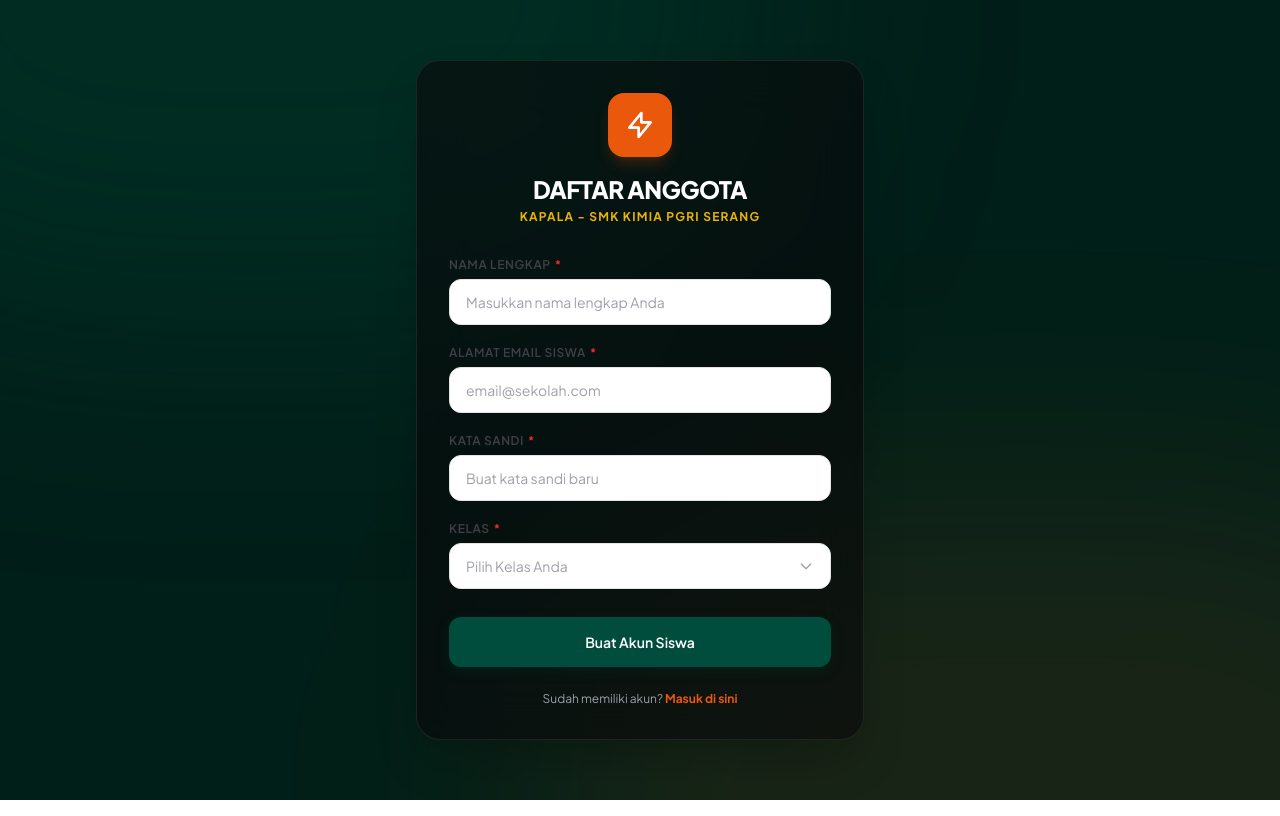
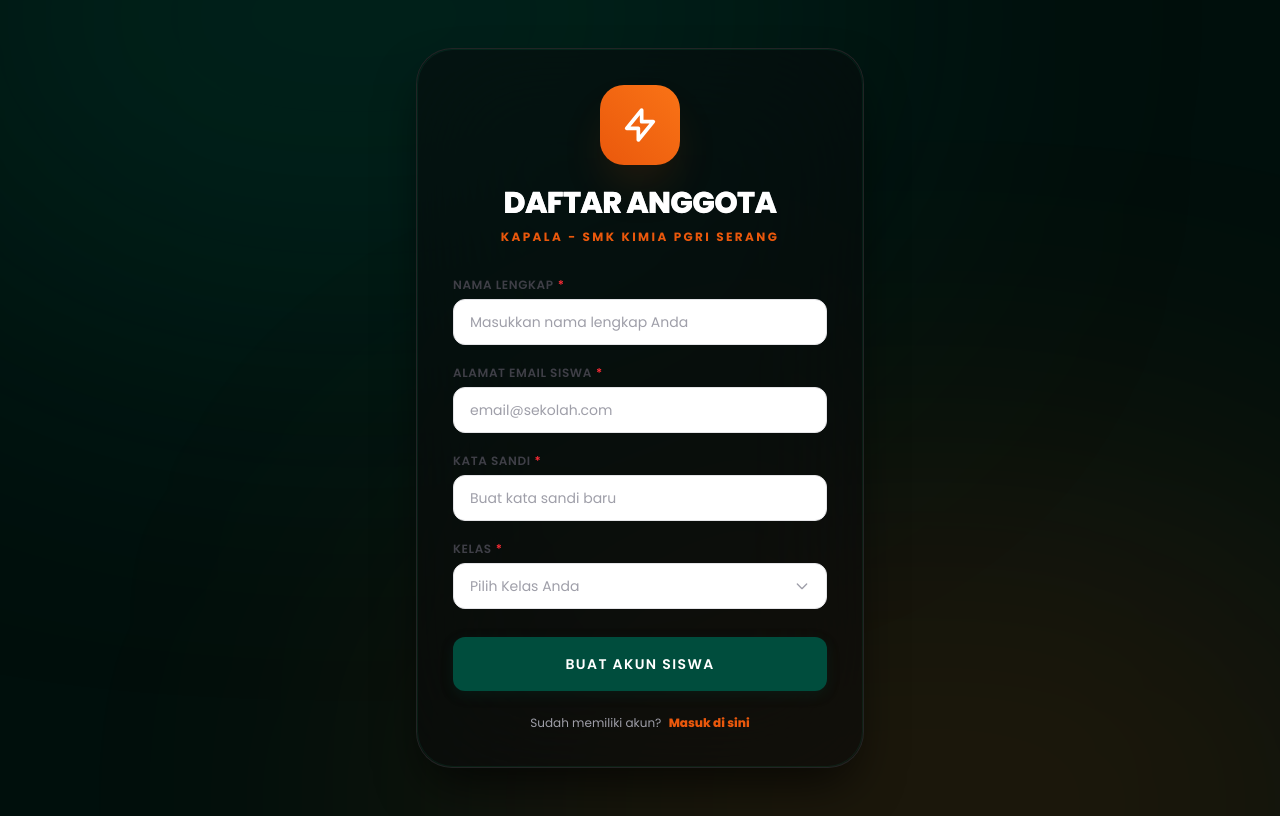
Before and after one commit to Dhaafin/apa-system, a Next.js app: page /register in a window 1280 px wide. Built offline with nearby package versions, Linux system fonts and the light colour scheme.

Commit message:
style: replace font with Poppins globally and redesign luxury screen aesthetics with animated floating background orbs

```diff
--- a/src/app/globals.css
+++ b/src/app/globals.css
@@ -8,7 +8,7 @@
 @theme inline {
   --color-background: var(--background);
   --color-foreground: var(--foreground);
-  --font-sans: var(--font-plus-jakarta-sans);
+  --font-sans: var(--font-poppins);
   --font-mono: var(--font-geist-mono);
 }
 
@@ -22,7 +22,7 @@
 body {
   background: var(--background);
   color: var(--foreground);
-  font-family: var(--font-plus-jakarta-sans), sans-serif;
+  font-family: var(--font-poppins), sans-serif;
 }
 
 /* Custom sleek scrollbars globally */
--- a/src/app/layout.js
+++ b/src/app/layout.js
@@ -1,9 +1,10 @@
-import { Plus_Jakarta_Sans, Geist_Mono } from "next/font/google";
+import { Poppins, Geist_Mono } from "next/font/google";
 import "./globals.css";
 
-const plusJakartaSans = Plus_Jakarta_Sans({
-  variable: "--font-plus-jakarta-sans",
+const poppins = Poppins({
+  variable: "--font-poppins",
   subsets: ["latin"],
+  weight: ["300", "400", "500", "600", "700", "800", "900"],
 });
 
 const geistMono = Geist_Mono({
@@ -20,7 +21,7 @@ export default function RootLayout({ children }) {
   return (
     <html
       lang="id"
-      className={`${plusJakartaSans.variable} ${geistMono.variable} h-full antialiased`}
+      className={`${poppins.variable} ${geistMono.variable} h-full antialiased`}
     >
       <body className="min-h-full flex flex-col">{children}</body>
     </html>
--- a/src/app/login/page.jsx
+++ b/src/app/login/page.jsx
@@ -5,6 +5,7 @@ import { useRouter } from "next/navigation";
 import Link from "next/link";
 import Input from "@/components/atoms/Input";
 import Button from "@/components/atoms/Button";
+import { motion } from "framer-motion";
 
 export default function LoginPage() {
   const router = useRouter();
@@ -40,19 +41,55 @@ export default function LoginPage() {
   };
 
   return (
-    <div className="min-h-screen flex items-center justify-center bg-[#001f18] px-4 relative overflow-hidden">
-      {/* Background Gradient Orbs */}
+    <div className="min-h-screen flex items-center justify-center bg-[#000f0c] px-4 relative overflow-hidden font-sans">
+      {/* Animated Glowing Orbs for Luxury Look */}
       <div className="absolute inset-0 overflow-hidden pointer-events-none">
-        <div className="absolute -top-[40%] -left-[20%] w-[80%] h-[80%] rounded-full bg-[#004d3d]/30 blur-[120px]" />
-        <div className="absolute -bottom-[40%] -right-[20%] w-[80%] h-[80%] rounded-full bg-[#ea580c]/10 blur-[120px]" />
+        <motion.div
+          animate={{
+            scale: [1, 1.15, 1],
+            x: [0, 40, 0],
+            y: [0, -30, 0],
+          }}
+          transition={{
+            repeat: Infinity,
+            duration: 15,
+            ease: "easeInOut",
+          }}
+          className="absolute -top-[30%] -left-[10%] w-[70%] h-[70%] rounded-full bg-[#004d3d]/30 blur-[130px]"
+        />
+        <motion.div
+          animate={{
+            scale: [1, 1.2, 1],
+            x: [0, -50, 0],
+            y: [0, 40, 0],
+          }}
+          transition={{
+            repeat: Infinity,
+            duration: 18,
+            ease: "easeInOut",
+          }}
+          className="absolute -bottom-[30%] -right-[10%] w-[70%] h-[70%] rounded-full bg-[#ea580c]/12 blur-[130px]"
+        />
       </div>
 
-      <div className="w-full max-w-md bg-zinc-950/60 backdrop-blur-xl border border-zinc-800/80 p-8 rounded-3xl shadow-2xl relative z-10">
+      {/* Main Glassmorphism Card */}
+      <motion.div
+        initial={{ opacity: 0, y: 30, scale: 0.95 }}
+        animate={{ opacity: 1, y: 0, scale: 1 }}
+        exit={{ opacity: 0, y: -30, scale: 0.95 }}
+        transition={{ type: "spring", stiffness: 260, damping: 25 }}
+        className="w-full max-w-md bg-zinc-950/50 backdrop-blur-3xl border border-zinc-800/85 p-9 rounded-[36px] shadow-[0_25px_50px_-12px_rgba(0,0,0,0.7)] relative z-10"
+      >
+        {/* Glow border ring */}
+        <div className="absolute inset-0 rounded-[36px] border border-emerald-500/10 pointer-events-none" />
+
         <div className="text-center mb-8">
-          <div className="w-16 h-16 bg-[#ea580c] rounded-2xl flex items-center justify-center mx-auto mb-4 shadow-lg shadow-[#ea580c]/20">
-            {/* SVG Tree Icon replacing emoji */}
+          <motion.div
+            whileHover={{ scale: 1.08, rotate: 6 }}
+            className="w-20 h-20 bg-gradient-to-tr from-[#ea580c] to-[#f97316] rounded-3xl flex items-center justify-center mx-auto mb-5 shadow-2xl shadow-[#ea580c]/20"
+          >
             <svg
-              className="w-8 h-8 text-white"
+              className="w-10 h-10 text-white"
               fill="none"
               stroke="currentColor"
               viewBox="0 0 24 24"
@@ -61,24 +98,31 @@ export default function LoginPage() {
               <path
                 strokeLinecap="round"
                 strokeLinejoin="round"
-                strokeWidth={2}
+                strokeWidth={2.2}
                 d="M12 2L2 22h20L12 2zM12 5l6.5 13H5.5L12 5zm0 8v5"
               />
             </svg>
-          </div>
-          <h1 className="text-2xl font-black tracking-tight text-white uppercase">SIPA ADVENTURE</h1>
-          <p className="text-xs font-bold text-[#eab308] mt-1 tracking-widest uppercase">
+          </motion.div>
+
+          <h1 className="text-3xl font-extrabold tracking-tight text-white uppercase bg-gradient-to-r from-white via-zinc-300 to-zinc-500 bg-clip-text text-transparent">
+            SIPA ADVENTURE
+          </h1>
+          <p className="text-xs font-bold text-[#ea580c] mt-2 tracking-[0.2em] uppercase">
             KAPALA - SMK KIMIA PGRI SERANG
           </p>
         </div>
 
         {error && (
-          <div className="mb-6 p-4 rounded-xl bg-red-950/50 border border-red-800 text-red-200 text-sm">
+          <motion.div
+            initial={{ opacity: 0, scale: 0.95 }}
+            animate={{ opacity: 1, scale: 1 }}
+            className="mb-6 p-4 rounded-2xl bg-red-950/30 border border-red-800/60 text-red-200 text-sm font-medium"
+          >
             {error}
-          </div>
+          </motion.div>
         )}
 
-        <form onSubmit={handleSubmit} className="flex flex-col gap-5">
+        <form onSubmit={handleSubmit} className="flex flex-col gap-6">
           <Input
             label="Alamat Email"
             type="email"
@@ -100,26 +144,26 @@ export default function LoginPage() {
           <Button
             type="submit"
             variant="primary"
-            className="w-full py-3.5 mt-2 bg-[#004d3d] hover:bg-[#0b5c46] cursor-pointer transition-all duration-200"
+            className="w-full py-4 mt-2 bg-[#004d3d] hover:bg-[#0b5c46] cursor-pointer text-sm font-extrabold uppercase tracking-widest rounded-2xl transition-all duration-300"
             disabled={loading}
           >
-            {loading ? "Masuk..." : "Masuk ke Akun"}
+            {loading ? "Memproses..." : "Masuk ke Akun"}
           </Button>
         </form>
 
         <div className="mt-8 text-center border-t border-zinc-800/80 pt-6">
           <p className="text-xs text-zinc-400">
             Belum terdaftar sebagai anggota?{" "}
-            <Link href="/register" className="text-[#ea580c] font-bold hover:underline ml-1">
-              Daftar Siswa Baru
+            <Link href="/register" className="text-[#ea580c] font-extrabold hover:text-[#f97316] transition-colors ml-1">
+              Daftar Baru
             </Link>
           </p>
         </div>
 
-        <p className="text-center text-[10px] text-zinc-500 font-medium tracking-wide uppercase mt-6">
+        <p className="text-center text-[10px] text-zinc-600 font-extrabold tracking-widest uppercase mt-6">
           Lestari Alamku, Jaya Sekolahku!
         </p>
-      </div>
+      </motion.div>
     </div>
   );
 }
--- a/src/app/register/page.jsx
+++ b/src/app/register/page.jsx
@@ -5,6 +5,7 @@ import Link from "next/link";
 import Input from "@/components/atoms/Input";
 import Button from "@/components/atoms/Button";
 import CustomDropdown from "@/components/atoms/CustomDropdown";
+import { motion } from "framer-motion";
 
 const KELAS_OPTIONS = [
   "X KIMIA 1",
@@ -59,21 +60,58 @@ export default function RegisterPage() {
   };
 
   return (
-    <div className="min-h-screen flex items-center justify-center bg-[#001f18] px-4 py-12 relative overflow-hidden">
-      {/* Background Gradient Orbs */}
+    <div className="min-h-screen flex items-center justify-center bg-[#000f0c] px-4 py-12 relative overflow-hidden font-sans">
+      {/* Animated Glowing Orbs for Luxury Look */}
       <div className="absolute inset-0 overflow-hidden pointer-events-none">
-        <div className="absolute -top-[40%] -left-[20%] w-[80%] h-[80%] rounded-full bg-[#004d3d]/30 blur-[120px]" />
-        <div className="absolute -bottom-[40%] -right-[20%] w-[80%] h-[80%] rounded-full bg-[#ea580c]/10 blur-[120px]" />
+        <motion.div
+          animate={{
+            scale: [1, 1.15, 1],
+            x: [0, 40, 0],
+            y: [0, -30, 0],
+          }}
+          transition={{
+            repeat: Infinity,
+            duration: 15,
+            ease: "easeInOut",
+          }}
+          className="absolute -top-[30%] -left-[10%] w-[70%] h-[70%] rounded-full bg-[#004d3d]/30 blur-[130px]"
+        />
+        <motion.div
+          animate={{
+            scale: [1, 1.2, 1],
+            x: [0, -50, 0],
+            y: [0, 40, 0],
+          }}
+          transition={{
+            repeat: Infinity,
+            duration: 18,
+            ease: "easeInOut",
+          }}
+          className="absolute -bottom-[30%] -right-[10%] w-[70%] h-[70%] rounded-full bg-[#ea580c]/12 blur-[130px]"
+        />
       </div>
 
-      <div className="w-full max-w-md bg-zinc-950/60 backdrop-blur-xl border border-zinc-800/80 p-8 rounded-3xl shadow-2xl relative z-10">
+      {/* Main Glassmorphism Card */}
+      <motion.div
+        initial={{ opacity: 0, y: 30, scale: 0.95 }}
+        animate={{ opacity: 1, y: 0, scale: 1 }}
+        exit={{ opacity: 0, y: -30, scale: 0.95 }}
+        transition={{ type: "spring", stiffness: 260, damping: 25 }}
+        className="w-full max-w-md bg-zinc-950/50 backdrop-blur-3xl border border-zinc-800/85 p-9 rounded-[36px] shadow-[0_25px_50px_-12px_rgba(0,0,0,0.7)] relative z-10"
+      >
+        {/* Glow border ring */}
+        <div className="absolute inset-0 rounded-[36px] border border-emerald-500/10 pointer-events-none" />
+
         {!success ? (
           <>
             <div className="text-center mb-8">
-              <div className="w-16 h-16 bg-[#ea580c] rounded-2xl flex items-center justify-center mx-auto mb-4 shadow-lg shadow-[#ea580c]/20">
+              <motion.div
+                whileHover={{ scale: 1.08, rotate: -6 }}
+                className="w-20 h-20 bg-gradient-to-tr from-[#ea580c] to-[#f97316] rounded-3xl flex items-center justify-center mx-auto mb-5 shadow-2xl shadow-[#ea580c]/20"
+              >
                 {/* SVG Mountain Peak Icon replacing emoji */}
                 <svg
-                  className="w-8 h-8 text-white"
+                  className="w-10 h-10 text-white"
                   fill="none"
                   stroke="currentColor"
                   viewBox="0 0 24 24"
@@ -82,21 +120,28 @@ export default function RegisterPage() {
                   <path
                     strokeLinecap="round"
                     strokeLinejoin="round"
-                    strokeWidth={2}
+                    strokeWidth={2.2}
                     d="M13 10V3L4 14h7v7l9-11h-7z"
                   />
                 </svg>
-              </div>
-              <h1 className="text-2xl font-black tracking-tight text-white uppercase">Daftar Anggota</h1>
-              <p className="text-xs font-bold text-[#eab308] mt-1 tracking-widest uppercase">
+              </motion.div>
+
+              <h1 className="text-3xl font-extrabold tracking-tight text-white uppercase bg-gradient-to-r from-white via-zinc-300 to-zinc-500 bg-clip-text text-transparent">
+                Daftar Anggota
+              </h1>
+              <p className="text-xs font-bold text-[#ea580c] mt-2 tracking-[0.2em] uppercase">
                 KAPALA - SMK KIMIA PGRI SERANG
               </p>
             </div>
 
             {error && (
-              <div className="mb-6 p-4 rounded-xl bg-red-950/50 border border-red-800 text-red-200 text-sm">
+              <motion.div
+                initial={{ opacity: 0, scale: 0.95 }}
+                animate={{ opacity: 1, scale: 1 }}
+                className="mb-6 p-4 rounded-2xl bg-red-950/30 border border-red-800/60 text-red-200 text-sm font-medium"
+              >
                 {error}
-              </div>
+              </motion.div>
             )}
 
             <form onSubmit={handleSubmit} className="flex flex-col gap-5">
@@ -140,7 +185,7 @@ export default function RegisterPage() {
               <Button
                 type="submit"
                 variant="primary"
-                className="w-full py-3.5 mt-2 bg-[#004d3d] hover:bg-[#0b5c46] cursor-pointer"
+                className="w-full py-4 mt-2 bg-[#004d3d] hover:bg-[#0b5c46] cursor-pointer text-sm font-extrabold uppercase tracking-widest rounded-2xl transition-all duration-300"
                 disabled={loading}
               >
                 {loading ? "Mendaftar..." : "Buat Akun Siswa"}
@@ -149,37 +194,39 @@ export default function RegisterPage() {
 
             <p className="text-center text-xs text-zinc-400 mt-6">
               Sudah memiliki akun?{" "}
-              <Link href="/login" className="text-[#ea580c] font-bold hover:underline">
+              <Link href="/login" className="text-[#ea580c] font-extrabold hover:text-[#f97316] transition-colors ml-1">
                 Masuk di sini
               </Link>
             </p>
           </>
         ) : (
           <div className="text-center py-8">
-            <div className="w-16 h-16 bg-emerald-500/20 border border-emerald-500 text-emerald-400 rounded-full flex items-center justify-center mx-auto mb-6">
+            <div className="w-20 h-20 bg-emerald-500/10 border border-emerald-500/30 text-emerald-400 rounded-full flex items-center justify-center mx-auto mb-6 shadow-xl shadow-emerald-500/5">
               <svg
-                className="w-8 h-8"
+                className="w-10 h-10"
                 fill="none"
                 stroke="currentColor"
                 viewBox="0 0 24 24"
                 xmlns="http://www.w3.org/2000/svg"
               >
-                <path strokeLinecap="round" strokeLinejoin="round" strokeWidth={2.5} d="M5 13l4 4L19 7" />
+                <path strokeLinecap="round" strokeLinejoin="round" strokeWidth={3} d="M5 13l4 4L19 7" />
               </svg>
             </div>
-            <h2 className="text-2xl font-bold text-white mb-3">Registrasi Berhasil!</h2>
-            <p className="text-sm text-zinc-300 leading-relaxed mb-6">
-              Akun Anda telah dibuat dengan status <strong>PENDING</strong>. Silakan hubungi Guru pembimbing
-              untuk menyetujui akun Anda agar bisa masuk ke sistem.
+
+            <h2 className="text-2xl font-black text-white mb-3 tracking-tight">REGISTRASI BERHASIL</h2>
+            <p className="text-sm text-zinc-400 leading-relaxed mb-8">
+              Akun Anda telah dibuat dengan status <strong className="text-[#ea580c]">PENDING</strong>. Silakan hubungi Guru pembimbing
+              KAPALA untuk menyetujui akun Anda agar bisa masuk ke sistem.
             </p>
+
             <Link href="/login">
-              <Button variant="outline" className="w-full cursor-pointer">
+              <Button variant="outline" className="w-full cursor-pointer py-3.5 text-xs font-bold uppercase tracking-wider">
                 Kembali ke Halaman Login
               </Button>
             </Link>
           </div>
         )}
-      </div>
+      </motion.div>
     </div>
   );
 }
```
Also changed, not shown: design-system/MASTER.md (+1 -1 lines).
